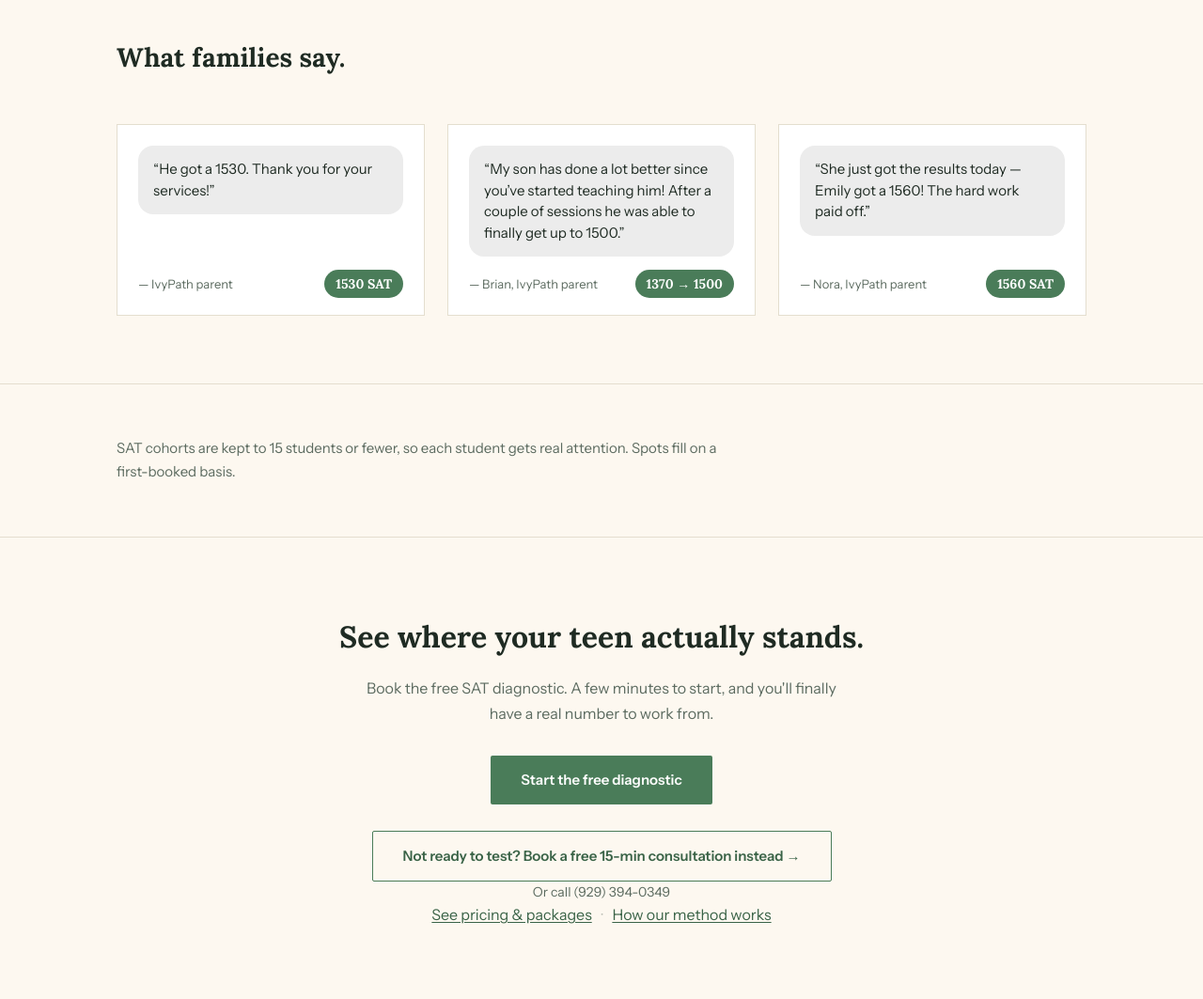
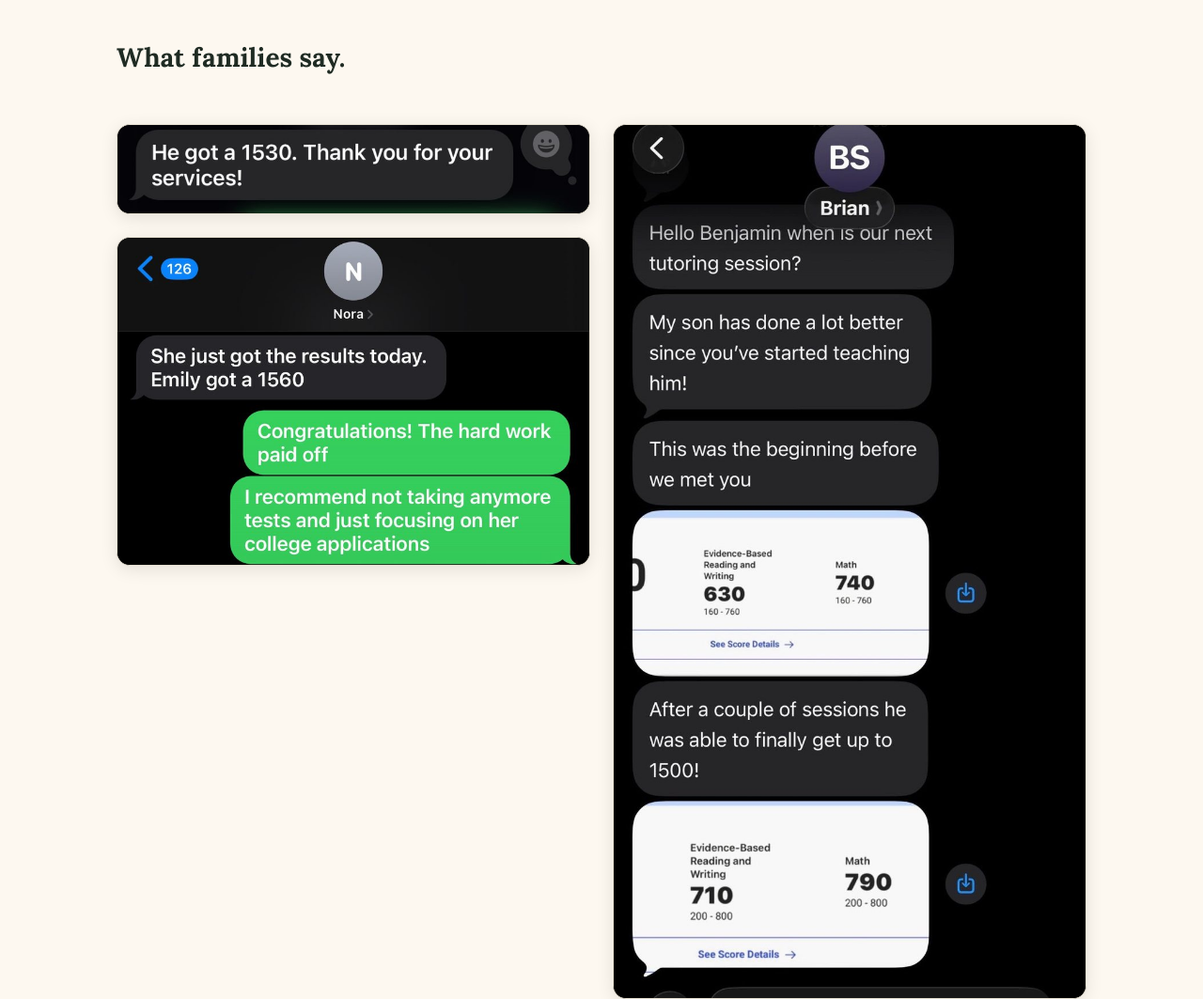
Before and after one commit to bnudelman4/ivypath, a website: page sat-diagnostic.html in a window 1280 px wide. Shown: the part 3020-4083 px from the top of the page at 94% size. Drawn offline with Linux system fonts and the light colour scheme.

Commit message:
SAT page: real parent text-message screenshots (cropped/optimized) replacing recreated cards

```diff
--- a/sat-diagnostic.html
+++ b/sat-diagnostic.html
@@ -718,6 +718,12 @@
     .review-meta { display: flex; align-items: center; justify-content: space-between; gap: 12px; margin-top: auto; }
     .review-score { font-family: var(--display); font-weight: 700; font-size: 14px; color: var(--white); background: var(--sage); padding: 4px 12px; border-radius: 999px; white-space: nowrap; }
     .review-name { font-family: var(--body); font-size: 13px; color: var(--muted); }
+      /* --- Real review screenshots --- */
+    .shots-grid { display: flex; gap: 24px; align-items: flex-start; }
+    .shots-col { flex: 1; min-width: 0; display: flex; flex-direction: column; gap: 24px; }
+    .review-shot { margin: 0; border: 1px solid var(--line); border-radius: 14px; overflow: hidden; background: #000; box-shadow: 0 4px 18px rgba(0,0,0,0.10); }
+    .review-shot img { width: 100%; display: block; }
+    @media (max-width: 640px) { .shots-grid { flex-direction: column; } }
   </style>
 <!-- Meta Pixel Code -->
 <script>
@@ -946,18 +952,19 @@ src="https://www.facebook.com/tr?id=1550873539731081&ev=PageView&noscript=1"
   <section class="reviews-section">
     <div class="wrap">
       <h2 class="section-headline fade-in">What families say.</h2>
-      <div class="reviews-grid">
-        <div class="review-quote fade-in">
-          <div class="review-bubble">&ldquo;He got a 1530. Thank you for your services!&rdquo;</div>
-          <div class="review-meta"><span class="review-name">&mdash; IvyPath parent</span><span class="review-score">1530 SAT</span></div>
+      <div class="shots-grid">
+        <div class="shots-col">
+          <figure class="review-shot fade-in">
+            <img src="assets/reviews/review-1530.jpg" alt="Parent text message: He got a 1530. Thank you for your services!" loading="lazy">
+          </figure>
+          <figure class="review-shot fade-in delay-1">
+            <img src="assets/reviews/review-nora-1560.jpg" alt="Parent text message: Emily got a 1560." loading="lazy">
+          </figure>
         </div>
-        <div class="review-quote fade-in delay-1">
-          <div class="review-bubble">&ldquo;My son has done a lot better since you&rsquo;ve started teaching him! After a couple of sessions he was able to finally get up to 1500.&rdquo;</div>
-          <div class="review-meta"><span class="review-name">&mdash; Brian, IvyPath parent</span><span class="review-score">1370 &rarr; 1500</span></div>
-        </div>
-        <div class="review-quote fade-in delay-2">
-          <div class="review-bubble">&ldquo;She just got the results today &mdash; Emily got a 1560! The hard work paid off.&rdquo;</div>
-          <div class="review-meta"><span class="review-name">&mdash; Nora, IvyPath parent</span><span class="review-score">1560 SAT</span></div>
+        <div class="shots-col">
+          <figure class="review-shot fade-in delay-1">
+            <img src="assets/reviews/review-brian-1500.jpg" alt="Parent text message: my son was able to finally get up to 1500 after a couple of sessions." loading="lazy">
+          </figure>
         </div>
       </div>
     </div>
```
Also changed, not shown: assets/reviews/review-1530.jpg (added), assets/reviews/review-brian-1500.jpg (added), assets/reviews/review-nora-1560.jpg (added).
